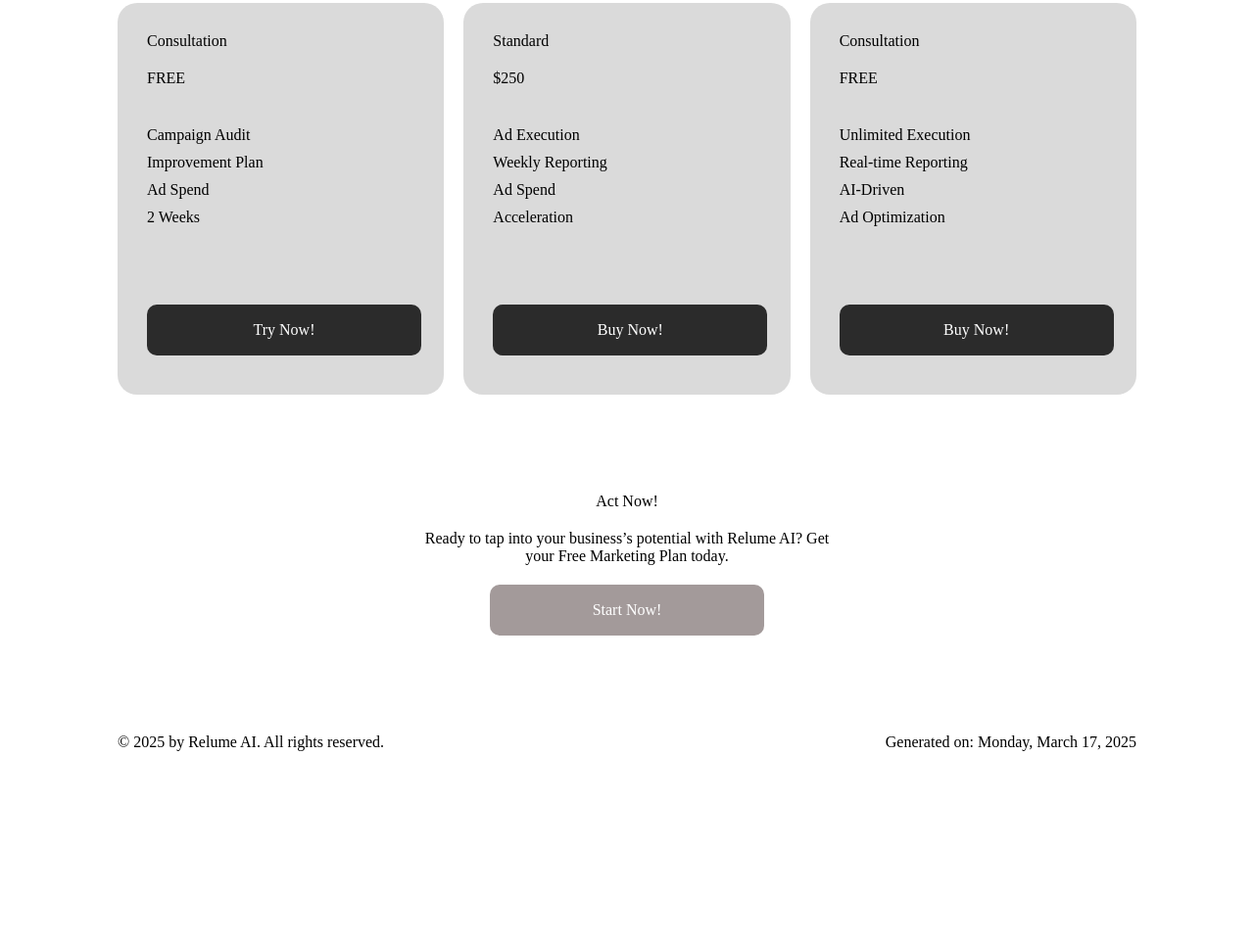
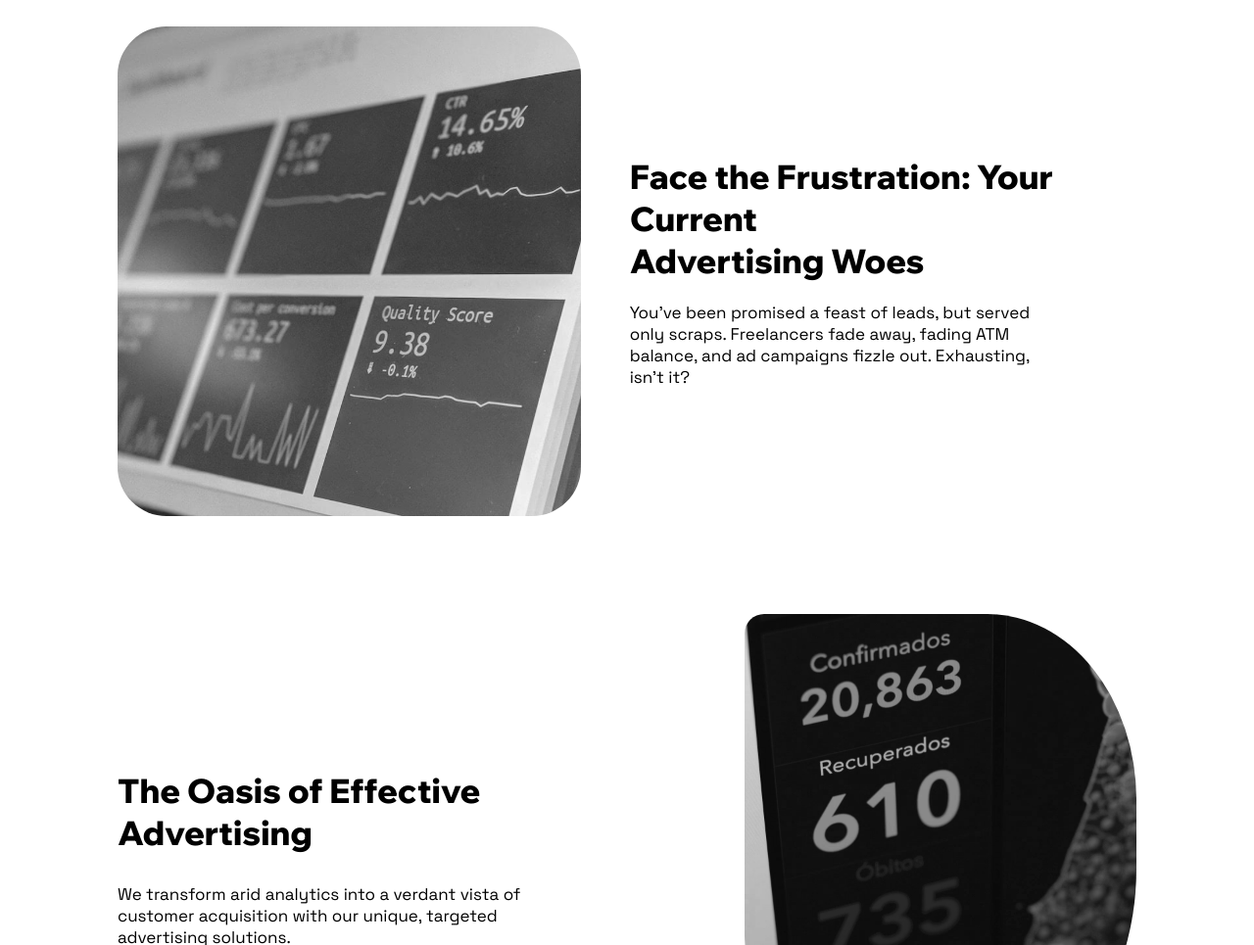
Before and after one commit to suzero00/simple_web_layout, a plain HTML site: page index.html in a window 1280 px wide. Shown: the part 1835-2800 px from the top of the page at 98% size. Before the commit the page ends 2662 px from the top, so only its background shows below. Drawn offline with Linux system fonts and the light colour scheme.

Commit message:
layout done

```diff
--- a/index.css
+++ b/index.css
@@ -3,6 +3,7 @@
 	padding: 0px;
 	margin: 0px;
 	border: none;
+	font-family: "Wix Madefor Display", sans-serif;
 }
 
 *,
@@ -108,9 +109,16 @@ legend {
 /* START HEADER STYLES */
 
 .container {
-	padding: 60px 120px;
 	background-color: #fff;
 	min-height: 100vh;
+}
+
+.header {
+	padding: 60px 120px;
+	@media (max-width: 768px) {
+		padding: 60px 20px;
+		padding-bottom: 20px;
+	}
 }
 
 .nav {
@@ -120,18 +128,29 @@ legend {
 	display: flex;
 	justify-content: space-between;
 	align-items: center;
+	@media (max-width: 768px) {
+		flex-direction: column;
+		height: 165px;
+		padding: 20px;
+	}
 }
 
-/* .nav_brand {
-} */
+.nav_brand {
+	font-weight: 700;
+}
 
 .nav_menu {
 	display: flex;
 	gap: 12px;
+	@media (max-width: 768px) {
+		align-items: center;
+		flex-direction: column;
+	}
 }
 
-/* .nav_menu_item {
-} */
+.nav_menu_item {
+	font-weight: 700;
+}
 
 .nav_menu_item a {
 	color: #000;
@@ -142,59 +161,141 @@ legend {
 /* START HOME SECTION STYLES */
 
 .home {
-	margin-top: 60px;
+	padding: 60px 120px;
+	@media (max-width: 768px) {
+		padding: 60px 20px;
+		padding-top: 20px;
+	}
 }
 
 .home_wrapper {
 	display: flex;
 	justify-content: center;
+	align-items: center;
 	gap: 50px;
+	@media (max-width: 1100px) {
+		flex-direction: column;
+		gap: 20px;
+	}
 }
 
-/* .home_link {
+.home_link {
+	font-weight: 700;
+	font-size: 100px;
 }
 
 .home_descr {
-} */
+	font-family: "Space Grotesk", sans-serif;
+	font-size: 20px;
+	@media (max-width: 1100px) {
+		text-align: center;
+	}
+}
 
 /* END HOME SECTION STYLES */
 
 /* START ADVANTAGES SECTION STYLES */
 
 .advantages {
-	padding-top: 60px;
+	padding: 60px 120px;
+	@media (max-width: 768px) {
+		padding: 60px 20px;
+	}
 }
 
-/* .qual_title {
-
-} */
+.qual_title {
+	font-family: "Space Grotesk", sans-serif;
+	font-size: 17px;
+}
 
 .qual_descr {
 	margin-top: 30px;
+	font-weight: 800;
+	font-size: 50px;
+	color: #7b7778;
+	@media (max-width: 768px) {
+		font-size: 28px;
+	}
 }
 
 .frustration {
 	margin-top: 100px;
 }
 
+.frust_wrapper {
+	display: flex;
+	align-items: center;
+	gap: 50px;
+	@media (max-width: 1200px) {
+		flex-direction: column;
+		align-items: normal;
+	}
+}
+
+.frust_text {
+	display: flex;
+	flex-direction: column;
+}
+
+.frust_title {
+	font-size: 34px;
+	font-weight: 800;
+}
+
 .frust_descr {
-	margin-top: 30px;
+	margin-top: 20px;
+	font-family: "Space Grotesk", sans-serif;
+	font-size: 17px;
 }
 
 .oasis {
 	margin-top: 100px;
 }
 
+.oasis_wrapper {
+	display: flex;
+	align-items: center;
+	justify-content: space-between;
+	gap: 50px;
+	@media (max-width: 1200px) {
+		flex-direction: column;
+		align-items: normal;
+	}
+}
+
+.oasis_text {
+	display: flex;
+	flex-direction: column;
+}
+
+.oasis_title {
+	font-size: 34px;
+	font-weight: 800;
+}
+
 .oasis_descr {
 	margin-top: 30px;
+	font-family: "Space Grotesk", sans-serif;
+	font-size: 17px;
 }
 
 .approach {
 	margin-top: 100px;
 }
 
+.approach_title {
+	font-size: 40px;
+	font-weight: 800;
+}
+
 .approach_descr {
 	margin-top: 30px;
+	font-family: "Space Grotesk", sans-serif;
+	font-size: 30px;
+	font-weight: 600;
+	@media (max-width: 768px) {
+		font-size: 17px;
+	}
 }
 
 /* END ADVANTAGES SECTION STYLES */
@@ -204,27 +305,58 @@ legend {
 .industry_count {
 	display: flex;
 	gap: 20px;
-	margin-top: 100px;
+	padding: 60px 120px;
+	@media (max-width: 1050px) {
+		flex-direction: column;
+	}
+	@media (max-width: 768px) {
+		padding: 0 20px;
+	}
 }
 
 .industry_count_box {
+	padding: 40px;
 	width: 50%;
 	height: 400px;
-	background-color: #dadada;
+	background-color: #efefef;
 	border-radius: 30px;
 	display: flex;
 	align-items: center;
 	justify-content: center;
+	font-size: 300px;
+	font-weight: 700;
+	/* @media (max-width: 1350px) {
+		padding: 40px 20px;
+	} */
+	@media (max-width: 1200px) {
+		font-size: 200px;
+	}
+	@media (max-width: 1050px) {
+		width: 100%;
+	}
+	@media (max-width: 768px) {
+		padding: 40px 20px;
+	}
 }
 
 .industry_descr_box {
+	padding: 40px;
 	width: 50%;
 	height: 400px;
-	background-color: #dadada;
+	background-color: #efefef;
 	border-radius: 30px;
 	display: flex;
 	align-items: center;
 	justify-content: center;
+	font-size: 30px;
+	font-weight: 700;
+	@media (max-width: 1050px) {
+		width: 100%;
+	}
+	@media (max-width: 768px) {
+		font-size: 20px;
+		padding: 40px 20px;
+	}
 }
 
 /* END INDUSTRY SECTION STYLES */
@@ -234,16 +366,38 @@ legend {
 .payment {
 	display: flex;
 	gap: 20px;
-	margin-top: 100px;
+	padding: 60px 120px;
+	padding-top: 200px;
+	@media (max-width: 1300px) {
+		flex-direction: column;
+		align-items: center;
+		padding: 0 20px;
+		padding-top: 20px;
+	}
 }
 
 .payment_box {
 	position: relative;
 	width: 33%;
-	min-height: 400px;
-	background-color: #dadada;
+	min-height: 475px;
+	background-color: #efefef;
 	border-radius: 20px;
 	padding: 30px;
+	@media (max-width: 1300px) {
+		width: 500px;
+	}
+	@media (max-width: 768px) {
+		width: 400px;
+	}
+	@media (max-width: 580px) {
+		width: 100%;
+	}
+}
+
+.payment_btn_wrapper {
+	display: flex;
+	align-items: center;
+	justify-content: center;
 }
 
 .payment_text_wrapper {
@@ -252,11 +406,25 @@ legend {
 	gap: 20px;
 }
 
+.payment_type {
+	font-weight: 500;
+	font-family: "Space Grotesk", sans-serif;
+}
+
+.payment_price {
+	font-weight: 800;
+	font-size: 40px;
+}
+
 .payment_advantages {
 	margin-top: 40px;
 	display: flex;
 	flex-direction: column;
 	gap: 10px;
+}
+
+.payment_advantages li {
+	font-family: "Space Grotesk", sans-serif;
 }
 
 .payment_btn {
@@ -267,6 +435,9 @@ legend {
 	background-color: #2b2b2b;
 	border-radius: 10px;
 	color: #fff;
+	@media (max-width: 580px) {
+		width: 200px;
+	}
 }
 
 /* END PAYMENT SECTION STYLES */
@@ -274,10 +445,15 @@ legend {
 /* START ACT_NOW SECTION STYLES */
 
 .act_now {
-	margin-top: 100px;
+	padding: 60px 120px;
+	padding-top: 120px;
 	display: flex;
 	align-items: center;
 	justify-content: center;
+	@media (max-width: 768px) {
+		padding: 0 20px;
+		padding-top: 60px;
+	}
 }
 
 .act_now_wrapper {
@@ -290,18 +466,25 @@ legend {
 
 .act_now_title {
 	text-align: center;
+	font-size: 50px;
+	font-weight: 800;
 }
 
 .act_now_descr {
 	text-align: center;
+	font-size: 17px;
+	font-family: "Space Grotesk", sans-serif;
 }
 
 .act_now_btn {
-	width: 280px;
+	padding: 0 20px;
 	height: 52px;
-	background-color: #a39a9a;
+	background-color: #919191;
 	border-radius: 10px;
 	color: #ffffff;
+	@media (max-width: 768px) {
+		width: 280px;
+	}
 }
 
 /* END ACT_NOW SECTION STYLES */
@@ -309,16 +492,61 @@ legend {
 /* END FOOTER SECTION STYLES */
 
 .footer {
-	margin-top: 100px;
+	padding: 120px 120px;
+	padding-top: 160px;
+	@media (max-width: 768px) {
+		padding: 60px 20px;
+	}
 }
 
 .footer_menu {
 	display: flex;
 	justify-content: space-between;
+	gap: 30px;
+	@media (max-width: 768px) {
+		flex-direction: column;
+		justify-content: center;
+		align-items: center;
+	}
 }
 
 .footer_menu_item {
 	color: #000;
+	font-family: "Space Grotesk", sans-serif;
 }
 
 /* END FOOTER SECTION STYLES */
+
+.mobile_img {
+	background: url("./img/mobile.avif") center center/cover no-repeat;
+	width: 100%;
+	height: 700px;
+	border-bottom-right-radius: 50px;
+	border-bottom-left-radius: 50px;
+	filter: grayscale(100%);
+}
+
+.frust_img {
+	background: url("./img/frustration.avif") center center/cover no-repeat;
+	width: 50%;
+	height: 500px;
+	border-radius: 50px;
+	filter: grayscale(100%);
+	@media (max-width: 1200px) {
+		width: 100%;
+	}
+}
+
+.oasis_img {
+	background: url("./img/oasis.avif") center center/cover no-repeat;
+	width: 400px;
+	height: 500px;
+	border-top-left-radius: 20px;
+	border-top-right-radius: 38%;
+	border-bottom-right-radius: 48%;
+	border-bottom-left-radius: 35%;
+	filter: grayscale(100%);
+	@media (max-width: 480px) {
+		width: 100%;
+	}
+}
--- a/index.html
+++ b/index.html
@@ -4,11 +4,19 @@
 		<meta charset="UTF-8" />
 		<meta name="viewport" content="width=device-width, initial-scale=1.0" />
 		<link rel="stylesheet" href="./index.css" />
+		<link
+			href="https://fonts.googleapis.com/css2?family=Space+Grotesk:wght@300..700&display=swap"
+			rel="stylesheet"
+		/>
+		<link
+			href="https://fonts.googleapis.com/css2?family=Space+Grotesk:wght@300..700&family=Wix+Madefor+Display:wght@400..800&display=swap"
+			rel="stylesheet"
+		/>
 		<title>Layout of Site</title>
 	</head>
 	<body>
 		<div class="container">
-			<header>
+			<header class="header">
 				<nav class="nav">
 					<span class="nav_brand">Awaken The Ad Titan</span>
 					<ul class="nav_menu">
@@ -28,6 +36,7 @@
 					</span>
 				</div>
 			</section>
+			<div class="mobile_img"></div>
 			<section class="advantages">
 				<div class="qualification">
 					<div class="qual_title">Qualification</div>
@@ -43,9 +52,12 @@
 					</div>
 				</div>
 				<div class="frustration">
+					<div class="frust_wrapper">
+						<div class="frust_img"></div>
+						<div class="frust_text">
 							<div class="frust_title">
-						Face the Frustration: Your <br />
-						Current Advertising Woes
+								Face the Frustration: Your Current <br />
+								Advertising Woes
 							</div>
 							<div class="frust_descr">
 								You've been promised a feast of leads, but served <br />
@@ -54,7 +66,11 @@
 								isn’t it?
 							</div>
 						</div>
+					</div>
+				</div>
 				<div class="oasis">
+					<div class="oasis_wrapper">
+						<div class="oasis_text">
 							<div class="oasis_title">
 								The Oasis of Effective <br />
 								Advertising
@@ -63,6 +79,9 @@
 								We transform arid analytics into a verdant vista of <br />
 								customer acquisition with our unique, targeted <br />
 								advertising solutions.
+							</div>
+						</div>
+						<div class="oasis_img"></div>
 					</div>
 				</div>
 				<div class="approach">
@@ -93,12 +112,14 @@
 						<div class="payment_price">FREE</div>
 					</div>
 					<ul class="payment_advantages">
-						<li>Campaign Audit</li>
-						<li>Improvement Plan</li>
-						<li>Ad Spend</li>
-						<li>2 Weeks</li>
+						<li>&#x2713; Campaign Audit</li>
+						<li>&#x2713; Improvement Plan</li>
+						<li>&#x2713; Ad Spend</li>
+						<li>&#x2713; 2 Weeks</li>
 					</ul>
+					<div class="payment_btn_wrapper">
 						<button class="payment_btn">Try Now!</button>
+					</div>
 				</div>
 				<div class="payment_box">
 					<div class="payment_text_wrapper">
@@ -106,12 +127,14 @@
 						<div class="payment_price">$250</div>
 					</div>
 					<ul class="payment_advantages">
-						<li>Ad Execution</li>
-						<li>Weekly Reporting</li>
-						<li>Ad Spend</li>
-						<li>Acceleration</li>
+						<li>&#x2713; Ad Execution</li>
+						<li>&#x2713; Weekly Reporting</li>
+						<li>&#x2713; Ad Spend</li>
+						<li>&#x2713; Acceleration</li>
 					</ul>
+					<div class="payment_btn_wrapper">
 						<button class="payment_btn">Buy Now!</button>
+					</div>
 				</div>
 				<div class="payment_box">
 					<div class="payment_text_wrapper">
@@ -119,12 +142,14 @@
 						<div class="payment_price">FREE</div>
 					</div>
 					<ul class="payment_advantages">
-						<li>Unlimited Execution</li>
-						<li>Real-time Reporting</li>
-						<li>AI-Driven</li>
-						<li>Ad Optimization</li>
+						<li>&#x2713; Unlimited Execution</li>
+						<li>&#x2713; Real-time Reporting</li>
+						<li>&#x2713; AI-Driven</li>
+						<li>&#x2713; Ad Optimization</li>
 					</ul>
+					<div class="payment_btn_wrapper">
 						<button class="payment_btn">Buy Now!</button>
+					</div>
 				</div>
 			</section>
 			<section class="act_now">
```
Also changed, not shown: img/frustration.avif (added), img/mobile.avif (added), img/oasis.avif (added). Lines whose indentation alone changed are shown as unchanged.
